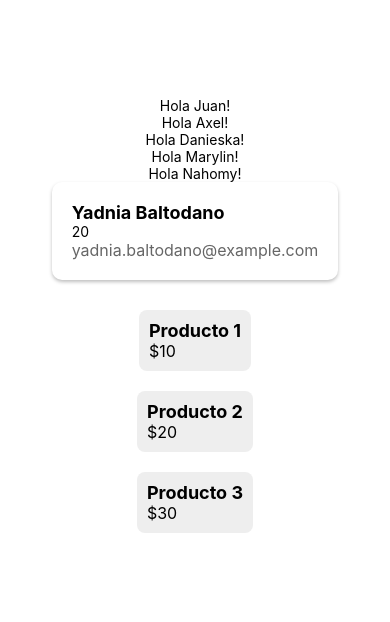
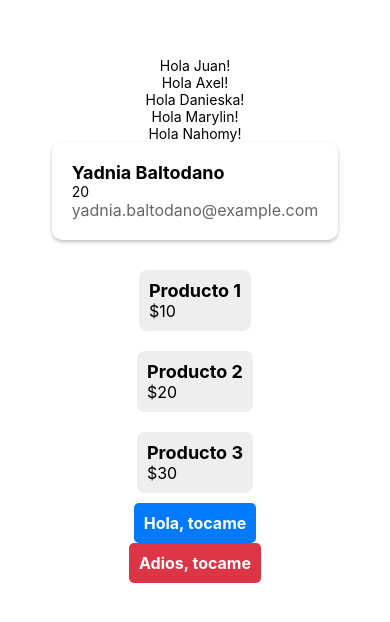
Before and after one commit to Yadnia/DAMII-practica3, a React Native app: screen / in a window 390 px wide. Shown: the part 102-724 px from the top of the page. Built offline with nearby package versions, Linux system fonts and the light colour scheme.

Commit message:
ejercicio 4

```diff
--- a/App.js
+++ b/App.js
@@ -3,6 +3,8 @@ import { StyleSheet, Text, View } from 'react-native';
 import Saludo from './components/Saludo';
 import TarjetaUsuario from './components/TarjetaUsuario';
 import Producto from './components/Producto';
+import Boton from './components/Boton';
+
 export default function App() {
 
     const productos =[
@@ -28,6 +30,8 @@ export default function App() {
     />
   ))}
 
+      <Boton texto="Hola, tocame" color="#007bff" />
+      <Boton texto="Adios, tocame" color="#dc3545" />
     </View>
   );
 }
--- /dev/null
+++ b/components/Boton.js
@@ -0,0 +1,27 @@
+import React from "react";
+
+import { StyleSheet, Text, View, TouchableOpacity } from "react-native";
+
+const Boton = (props) => {
+return(
+    <TouchableOpacity style={[styles.boton, {backgroundColor : props.color}]}>
+        <Text style={styles.texto}>{props.texto}</Text>
+    </TouchableOpacity>
+);
+
+};
+
+const styles = StyleSheet.create({
+    boton: {
+        padding: 10,
+        borderRadius: 5,
+        alignItems: "center",
+    },
+    texto: {
+        color: "#fff",
+        fontSize: 16,
+        fontWeight: "bold",
+    },
+});
+
+export default Boton;
```
